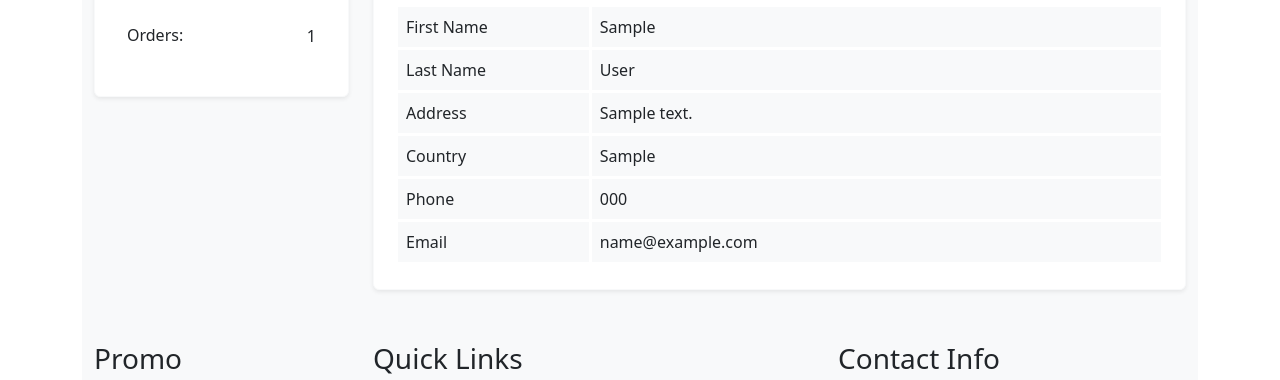
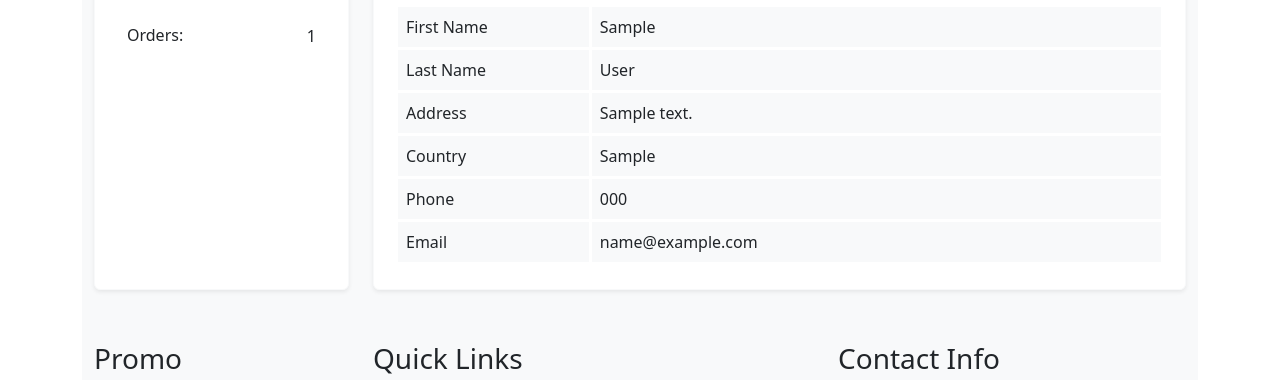
Before and after one commit to Ayomide2604/shoeporium, a Django app: page /accounts/profile/ in a window 1280 px wide. Shown: the part 228-608 px from the top of the page. Run offline with Django 5.2, Linux system fonts and the light colour scheme; a user stored in the database is signed in; tables that the repository leaves empty hold one stand-in row (values such as "Sample post"); parts of the project's set-up code (start-up, migrations or seed data) failed here and were passed over; some libraries are stand-ins or nearby versions.

Commit message:
made profile template responsive

```diff
--- a/templates/accounts/profile.html
+++ b/templates/accounts/profile.html
@@ -1,12 +1,12 @@
-{% extends 'base.html' %} {% load static %} {% load widget_tweaks %} {% block content %}
+{% extends 'base.html' %} {% load static %} {% load widget_tweaks %}
+{% block content %}
 <!-- Profile 1 - Bootstrap Brain Component -->
 <section class="bg-light py-3 py-md-5 py-xl-8">
 	<div class="container">
-		<div class="row gy-4 gy-lg-0">
-			<div class="col-12 col-lg-4 col-xl-3">
 		<div class="row gy-4">
-					<div class="col-12">
-						<div class="card widget-card border-light shadow-sm">
+			<!-- Profile Sidebar -->
+			<div class="col-12 col-md-6 col-lg-4 col-xl-3">
+				<div class="card widget-card border-light shadow-sm h-100">
 					<div class="card-header text-bg-primary">
 						Welcome, {{user.username| title}}
 					</div>
@@ -29,17 +29,16 @@
 							>
 								<h6 class="m-0">Orders:</h6>
 								<span
-											>{% if user.orders %}{{user.orders.count}}{% else %}0
-											{% endif %}</span
+									>{% if user.orders %}{{user.orders.count}}{% else %}0 {% endif %}</span
 								>
 							</li>
 						</ul>
 					</div>
 				</div>
 			</div>
-				</div>
-			</div>
-			<div class="col-12 col-lg-8 col-xl-9">
+
+			<!-- Main Content -->
+			<div class="col-12 col-md-6 col-lg-8 col-xl-9">
 				<div class="card widget-card border-light shadow-sm">
 					<div class="card-body p-4">
 						<ul class="nav nav-tabs" id="profileTab" role="tablist">
@@ -88,6 +87,7 @@
 							</li>
 						</ul>
 						<div class="tab-content pt-4" id="profileTabContent">
+							<!-- Overview Tab -->
 							<div
 								class="tab-pane fade show active"
 								id="overview-tab-pane"
@@ -97,69 +97,71 @@
 							>
 								<div class="row g-0">
 									<div
-										class="col-5 col-md-3 bg-light border-bottom border-white border-3"
+										class="col-12 col-sm-5 col-md-3 bg-light border-bottom border-white border-3"
 									>
 										<div class="p-2">First Name</div>
 									</div>
 									<div
-										class="col-7 col-md-9 bg-light border-start border-bottom border-white border-3"
+										class="col-12 col-sm-7 col-md-9 bg-light border-start border-bottom border-white border-3"
 									>
 										<div class="p-2">{{user.first_name |title}}</div>
 									</div>
 									<div
-										class="col-5 col-md-3 bg-light border-bottom border-white border-3"
+										class="col-12 col-sm-5 col-md-3 bg-light border-bottom border-white border-3"
 									>
 										<div class="p-2">Last Name</div>
 									</div>
 									<div
-										class="col-7 col-md-9 bg-light border-start border-bottom border-white border-3"
+										class="col-12 col-sm-7 col-md-9 bg-light border-start border-bottom border-white border-3"
 									>
 										<div class="p-2">{{user.last_name | title}}</div>
 									</div>
 
 									<div
-										class="col-5 col-md-3 bg-light border-bottom border-white border-3"
+										class="col-12 col-sm-5 col-md-3 bg-light border-bottom border-white border-3"
 									>
 										<div class="p-2">Address</div>
 									</div>
 									<div
-										class="col-7 col-md-9 bg-light border-start border-bottom border-white border-3"
+										class="col-12 col-sm-7 col-md-9 bg-light border-start border-bottom border-white border-3"
 									>
 										<div class="p-2">{{user.profile.address}}</div>
 									</div>
 									<div
-										class="col-5 col-md-3 bg-light border-bottom border-white border-3"
+										class="col-12 col-sm-5 col-md-3 bg-light border-bottom border-white border-3"
 									>
 										<div class="p-2">Country</div>
 									</div>
 									<div
-										class="col-7 col-md-9 bg-light border-start border-bottom border-white border-3"
+										class="col-12 col-sm-7 col-md-9 bg-light border-start border-bottom border-white border-3"
 									>
 										<div class="p-2">{{user.profile.country}}</div>
 									</div>
 
 									<div
-										class="col-5 col-md-3 bg-light border-bottom border-white border-3"
+										class="col-12 col-sm-5 col-md-3 bg-light border-bottom border-white border-3"
 									>
 										<div class="p-2">Phone</div>
 									</div>
 									<div
-										class="col-7 col-md-9 bg-light border-start border-bottom border-white border-3"
+										class="col-12 col-sm-7 col-md-9 bg-light border-start border-bottom border-white border-3"
 									>
 										<div class="p-2">{{user.profile.phone}}</div>
 									</div>
 									<div
-										class="col-5 col-md-3 bg-light border-bottom border-white border-3"
+										class="col-12 col-sm-5 col-md-3 bg-light border-bottom border-white border-3"
 									>
 										<div class="p-2">Email</div>
 									</div>
 									<div
-										class="col-7 col-md-9 bg-light border-start border-bottom border-white border-3"
+										class="col-12 col-sm-7 col-md-9 bg-light border-start border-bottom border-white border-3"
 									>
 										<div class="p-2">{{user.email }}</div>
 									</div>
 								</div>
 							</div>
+
+							<!-- Profile Tab -->
 							<div
 								class="tab-pane fade"
 								id="profile-tab-pane"
@@ -177,22 +179,19 @@
 								>
 									{% csrf_token %}
 
-
 									<div class="row g-0">
-
-
-										{% for field in form %}
-										{% if field.name != 'email' %}
+										{% for field in form %} {% if field.name != 'email' %}
 										<div
-											class="col-5 col-md-3 bg-light border-bottom border-white border-3"
+											class="col-12 col-sm-5 col-md-3 bg-light border-bottom border-white border-3"
 										>
 											<div class="p-2">{{ field.label }}</div>
 										</div>
 										<div
-											class="col-7 col-md-9 bg-light border-start border-bottom border-white border-3"
+											class="col-12 col-sm-7 col-md-9 bg-light border-start border-bottom border-white border-3"
 										>
 											<div class="p-2">
-												{% render_field field class="form-control" %} {% if field.errors %}
+												{% render_field field class="form-control" %}
+												{% if field.errors %}
 												<div class="invalid-feedback d-block">
 													{% for error in field.errors %}
 													<p>{{ error }}</p>
@@ -201,10 +200,7 @@
 												{% endif %}
 											</div>
 										</div>
-										{% endif %}
-										{% endfor %}
-
-
+										{% endif %} {% endfor %}
 									</div>
 
 									<div class="mt-3">
@@ -215,6 +211,7 @@
 								</form>
 							</div>
 
+							<!-- Password Tab -->
 							<div
 								class="tab-pane fade"
 								id="password-tab-pane"
@@ -223,8 +220,8 @@
 								tabindex="0"
 							>
 								<form action="#!">
-									<div class="row gy-3 gy-xxl-4">
-										<div class="col-12">
+									<div class="row gy-3">
+										<div class="col-12 col-md-6">
 											<label for="currentPassword" class="form-label"
 												>Current Password</label
 											>
@@ -234,7 +231,7 @@
 												id="currentPassword"
 											/>
 										</div>
-										<div class="col-12">
+										<div class="col-12 col-md-6">
 											<label for="newPassword" class="form-label"
 												>New Password</label
 											>
@@ -244,7 +241,7 @@
 												id="newPassword"
 											/>
 										</div>
-										<div class="col-12">
+										<div class="col-12 col-md-6">
 											<label for="confirmPassword" class="form-label"
 												>Confirm Password</label
 											>
@@ -254,7 +251,7 @@
 												id="confirmPassword"
 											/>
 										</div>
-										<div class="col-12">
+										<div class="col-12 col-md-6">
 											<button type="submit" class="btn btn-primary">
 												Change Password
 											</button>
```
Lines whose indentation alone changed are shown as unchanged.
